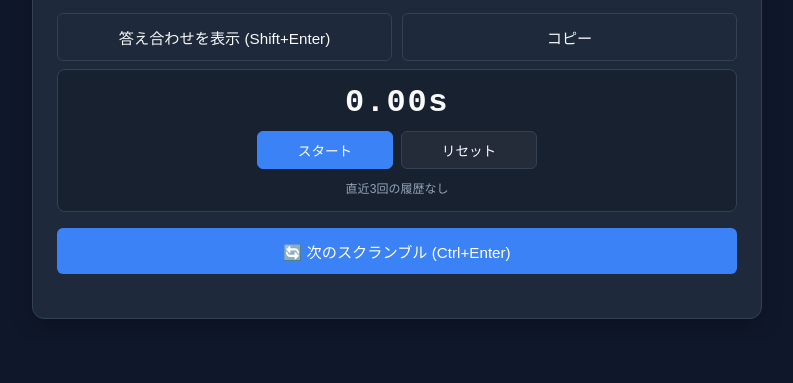
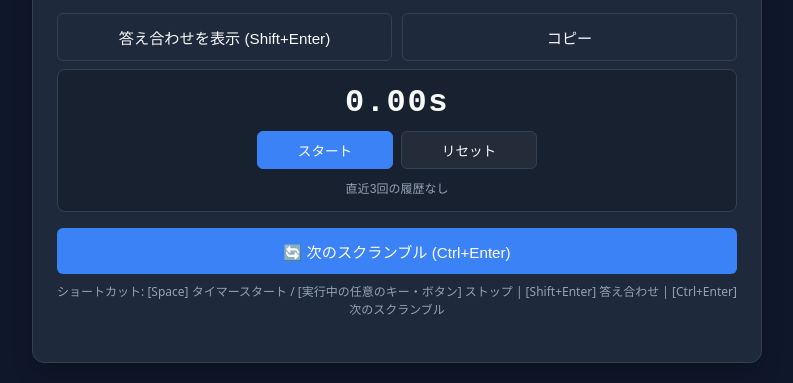
Before and after one commit to ikdknt2/pseudo-v-trainer, a plain HTML site: page index.html in a window 1280 px wide. Shown: the part 618-1001 px from the top of the page, without its empty margins (243-1036 px from the left). Before the commit the page ends 957 px from the top, so only its background shows below. Drawn offline with Linux system fonts and the light colour scheme.

Commit message:
add shortcut-hint

```diff
--- a/index.html
+++ b/index.html
@@ -297,6 +297,12 @@
         button.secondary-btn:hover {
             background-color: rgba(255, 255, 255, 0.05);
         }
+        .shortcuts-hint {
+            font-size: 0.75rem;
+            color: var(--text-muted);
+            text-align: center;
+            margin-top: 8px;
+        }
     </style>
 </head>
 <body>
@@ -363,6 +369,10 @@
 
             <div class="btn-group">
                 <button class="action-btn" id="generate-btn">🔄 次のスクランブル (Ctrl+Enter)</button>
+            </div>
+
+            <div class="shortcuts-hint">
+                ショートカット: [Space] タイマースタート / [実行中の任意のキー・ボタン] ストップ | [Shift+Enter] 答え合わせ | [Ctrl+Enter] 次のスクランブル
             </div>
         </div>
     </div>
```
